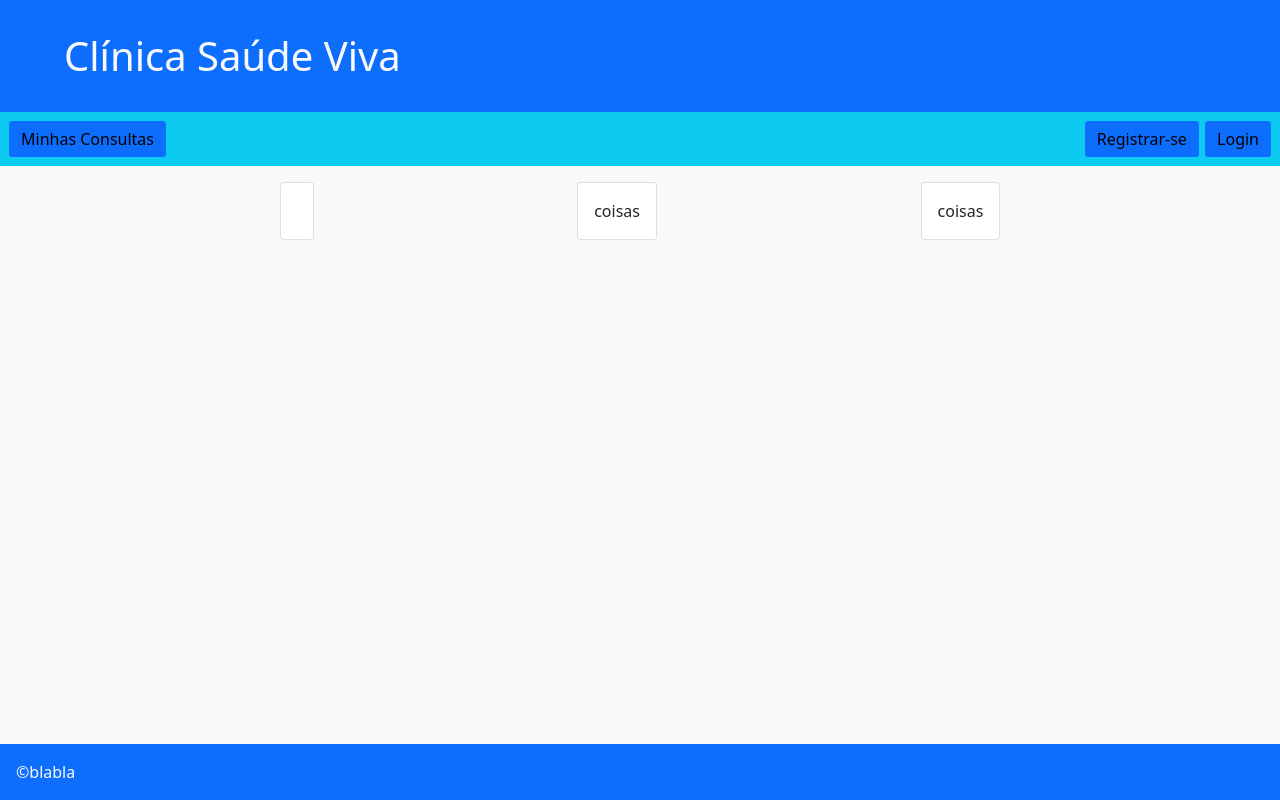
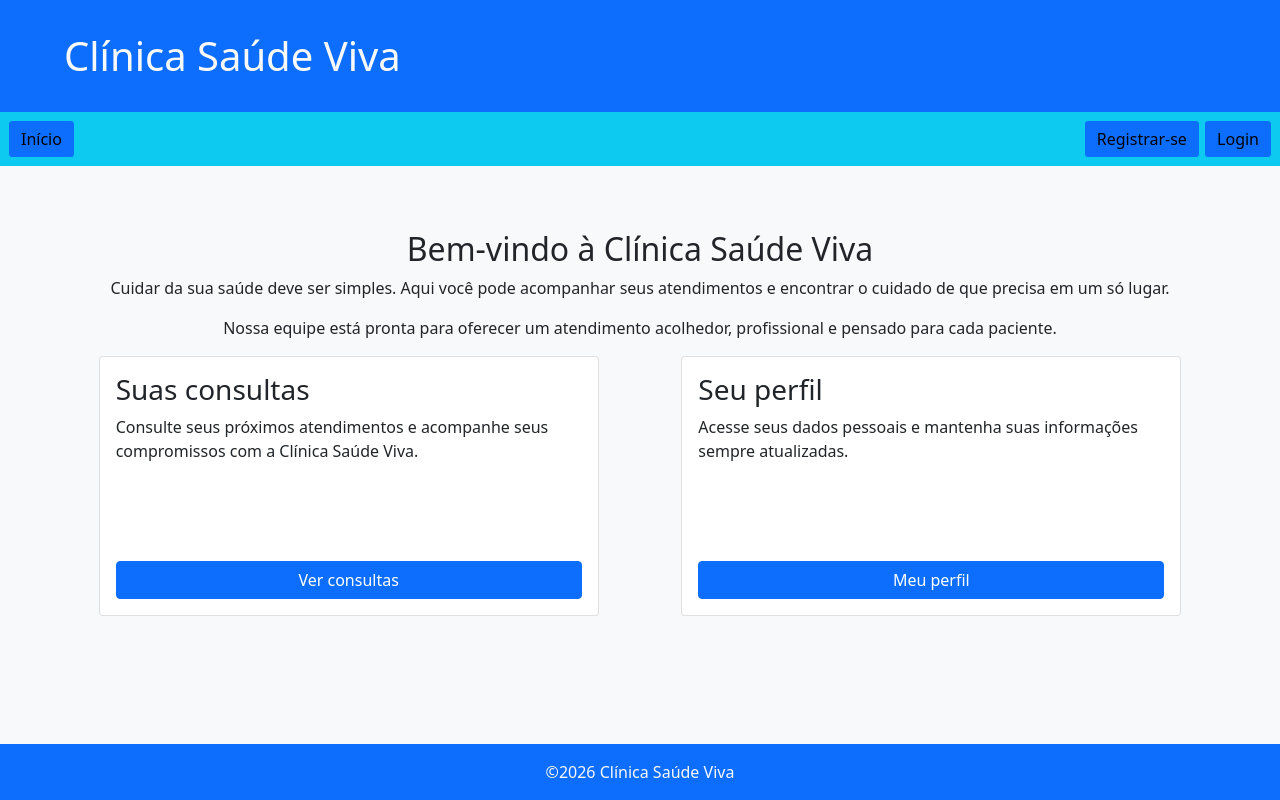
Before and after one commit to biel-aguma-cosa/projeto2-c, a Django app: page / in a window 1280 px wide. Run offline with Django 5.2, Linux system fonts and the light colour scheme.

Commit message:
BBBBBBBBBBBB

```diff
--- a/gerenciador_consultas/.templates/base.html
+++ b/gerenciador_consultas/.templates/base.html
@@ -19,11 +19,14 @@
 </head>
 <body class="min-vh-100 d-flex flex-column">
     <header class="container-fluid bg-primary text-light p-3">
-        <h1 class="ms-5 m-3 ">Clínica Saúde Viva</h1>
+        <a href="{% url 'home' %}">
+            <h1 class="ms-5 m-3 text-decoration-none text-light">Clínica Saúde Viva</h1>
+        </a>
     </header>
     <nav class="container-fluid d-flex flex-row p-2 bg-info">
-        <a class="btn btn-info bg-primary" href="{% url 'appointments:list' %}">Minhas Consultas</a>
+        <a class="btn btn-info bg-primary" href="{% url 'home' %}">Início</a>
         {% if user.is_authenticated %}
+        <a class="btn btn-info bg-primary" href="{% url 'appointments:my_list' %}">Minhas Consultas</a>
         <div class="dropdown ms-auto">
             <button class="btn btn-primary dropdown-toggle" data-bs-toggle="dropdown">
                 {% if user.patient %}
@@ -38,6 +41,7 @@
                 <li class="dropdown-item"><a href="{% url 'users:index' %}">Meu Perfil</a></li>
                 {% if user.is_staff %}
                 <li class="dropdown-item"><a href="{% url 'users:list' %}">Profissionais</a></li>
+                <li class="dropdown-item"><a href="{% url 'appointments:list' %}">Consultas</a></li>
                 <li class="dropdown-item"><a href="{% url 'admin:index' %}">Django admin</a></li>
                 {% endif %}
                 <li class="dropdown-divider"></li>
@@ -56,8 +60,8 @@
         {% block content %}
         {% endblock content %}
     </main>
-    <footer class="container-fluid bg-primary text-light p-3">
-        &copy;blabla
+    <footer class="container-fluid bg-primary text-light p-3 d-flex flex-row justify-content-center">
+        <span>&copy;2026 Clínica Saúde Viva</span>
     </footer>
     <script src="https://cdn.jsdelivr.net/npm/bootstrap@5.0.2/dist/js/bootstrap.bundle.min.js" integrity="sha384-MrcW6ZMFYlzcLA8Nl+NtUVF0sA7MsXsP1UyJoMp4YLEuNSfAP+JcXn/tWtIaxVXM" crossorigin="anonymous"></script>
     {% block script %}{% endblock script %}
--- a/gerenciador_consultas/appointments/templates/home.html
+++ b/gerenciador_consultas/appointments/templates/home.html
@@ -1,20 +1,49 @@
 {% extends 'base.html' %}
 
+
+{% block style %}
+    <style>
+        .card {
+            max-width: 500px;
+            min-height: 260px;
+        }
+    </style>
+{% endblock style %}
+
+
 {% block content %}
+    <section class="mt-5 text-center">
+        <h2>Bem-vindo à Clínica Saúde Viva</h2>
+        <p>
+            Cuidar da sua saúde deve ser simples. Aqui você pode acompanhar
+            seus atendimentos e encontrar o cuidado de que precisa em um só
+            lugar.
+        </p>
+        <p>
+            Nossa equipe está pronta para oferecer um atendimento acolhedor,
+            profissional e pensado para cada paciente.
+        </p>
+    </section>
     <div class="d-flex flex-row justify-content-evenly">
         <div class="card">
             <div class="card-body d-flex flex-column">
-                <div></div>
+                <h3 class="card-title">Suas consultas</h3>
+                <p class="card-text">
+                    Consulte seus próximos atendimentos e acompanhe seus
+                    compromissos com a Clínica Saúde Viva.
+                </p>
+                <a href="{% url 'appointments:list' %}" class="btn btn-primary mt-auto">Ver consultas</a>
             </div>
         </div>
+
         <div class="card">
             <div class="card-body d-flex flex-column">
-                coisas
-            </div>
-        </div>
-        <div class="card">
-            <div class="card-body d-flex flex-column">
-                coisas
+                <h3 class="card-title">Seu perfil</h3>
+                <p class="card-text">
+                    Acesse seus dados pessoais e mantenha suas informações
+                    sempre atualizadas.
+                </p>
+                <a href="{% url 'users:index' %}" class="btn btn-primary mt-auto">Meu perfil</a>
             </div>
         </div>
     </div>
--- a/gerenciador_consultas/appointments/urls.py
+++ b/gerenciador_consultas/appointments/urls.py
@@ -7,6 +7,7 @@ app_name = 'appointments'
 
 urlpatterns = [
     path('list/'         , views.list_view       , name='list' ),
+    path('list/me'       , views.my_list_view    , name='my_list' ),
     path('view/<int:id>/', views.view_appointment, name='view' ),
 
     path('edit/<int:id>/' , views.edit_view      , name='edit'),
--- a/gerenciador_consultas/appointments/views.py
+++ b/gerenciador_consultas/appointments/views.py
@@ -30,6 +30,13 @@ def list_view(request):
 
     if request.user.is_staff:
         return render(request, 'list.html', {'appointments':Appointment.objects.all()})
+    else:
+        return redirect('appointments:my_list')
+
+@login_required
+def my_list_view(request):
+    context = dict()
+
     if is_patient := hasattr(request.user, 'patient'):
         context['patient'] = request.user.patient
         context['is_patient'] = is_patient
@@ -39,10 +46,7 @@ def list_view(request):
         context['is_professional'] = is_professional
         context['appointments'] =context['professional'].appointments.all
 
-    if is_patient or is_professional:
         return render(request, 'list.html', context)
-
-    return redirect('appointments:index')
 
 def edit_view(request, id):
     appointment = get_object_or_404(Appointment,id=id)
--- a/gerenciador_consultas/users/models.py
+++ b/gerenciador_consultas/users/models.py
@@ -114,3 +114,8 @@ class ProfessionalQualification(models.Model):
         Professional , verbose_name='Profissional' , on_delete=models.CASCADE)
     qualification = models.ForeignKey(
         Qualification, verbose_name='Qualification', on_delete=models.CASCADE)
+    class Meta:
+        verbose_name = 'Qualificações do Profissional'
+        verbose_name_plural = 'Qualificações dos Profissionais'
+    def __str__(self):
+        return f'{self.professional}, {self.qualification}'
```
Also changed, not shown: gerenciador_consultas/appointments/templates/add.html (added, +24 -0 lines), gerenciador_consultas/users/forms.py (+15 -1 lines), gerenciador_consultas/users/templates/index.html (+16 -4 lines), gerenciador_consultas/users/views.py (+12 -2 lines), gerenciador_consultas/db.sqlite3.
